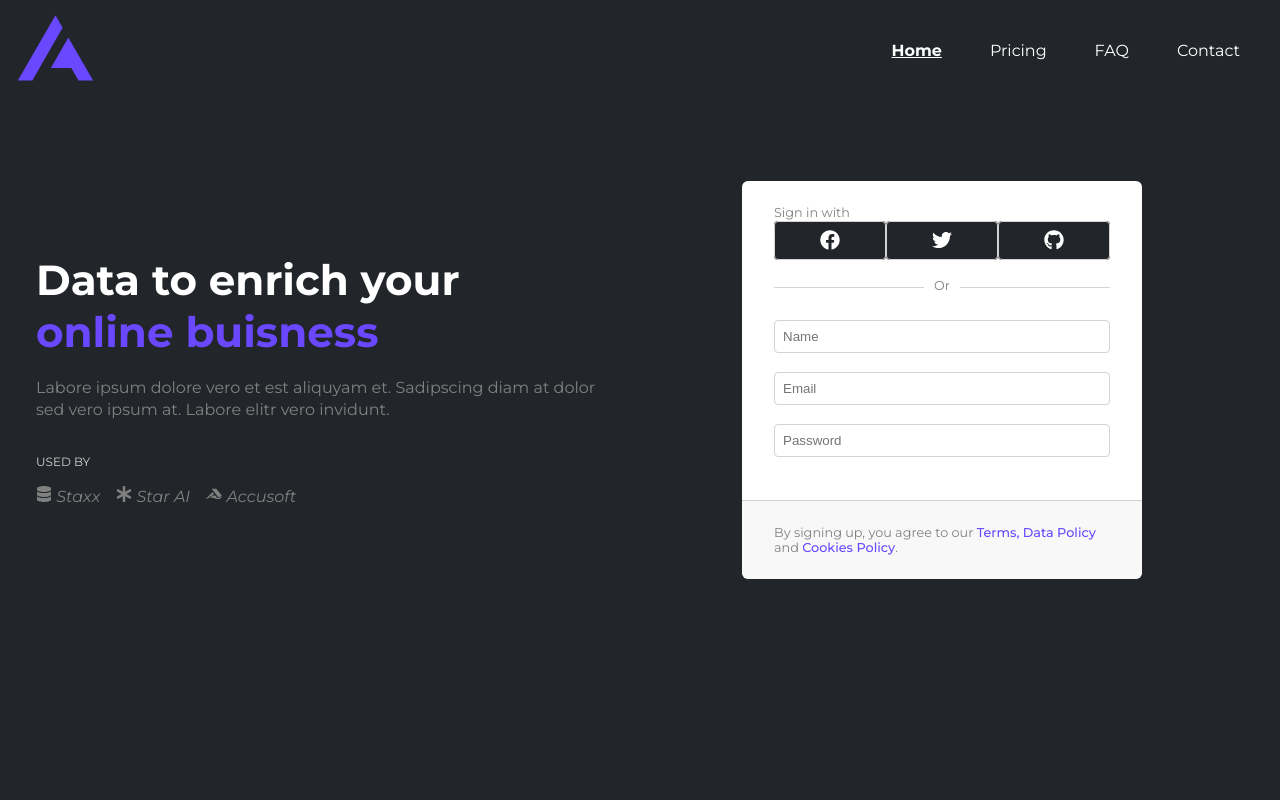
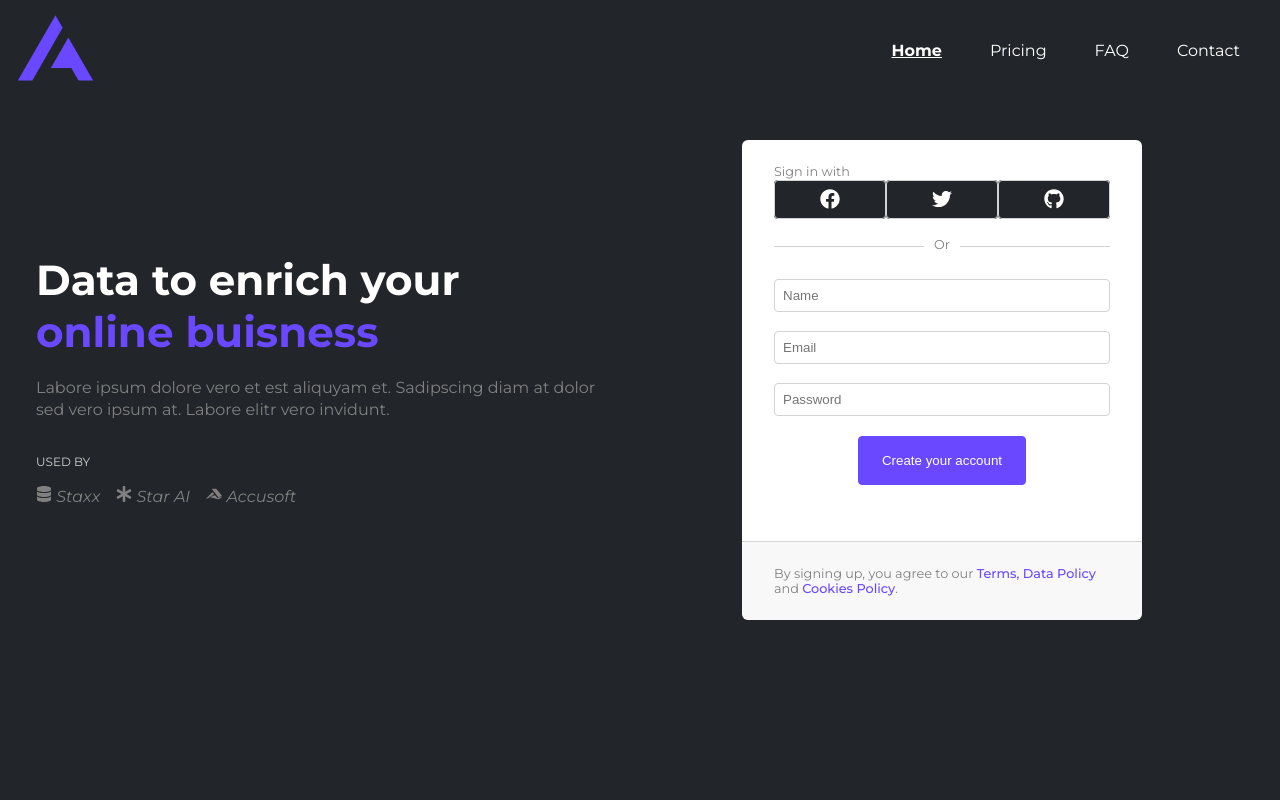
Before and after one commit to Youngpwd/react_router_v6_tutorial, a React (Create React App) app: page / in a window 1280 px wide. Shown: the top 800 px of the page. Built offline with nearby package versions, Linux system fonts and the light colour scheme.

Commit message:
fix button

```diff
--- a/src/components/Hero/Hero.css
+++ b/src/components/Hero/Hero.css
@@ -136,8 +136,12 @@ form input {
   font-weight: 500;
 }
 
-form button {
-  padding: 0.5rem;
+#bttn {
+  display: block;
+  width: 50%;
+  margin: 0 auto 2rem;
+  padding: 1rem;
+  position: relative;
 }
 
 .hero .content button {
```
